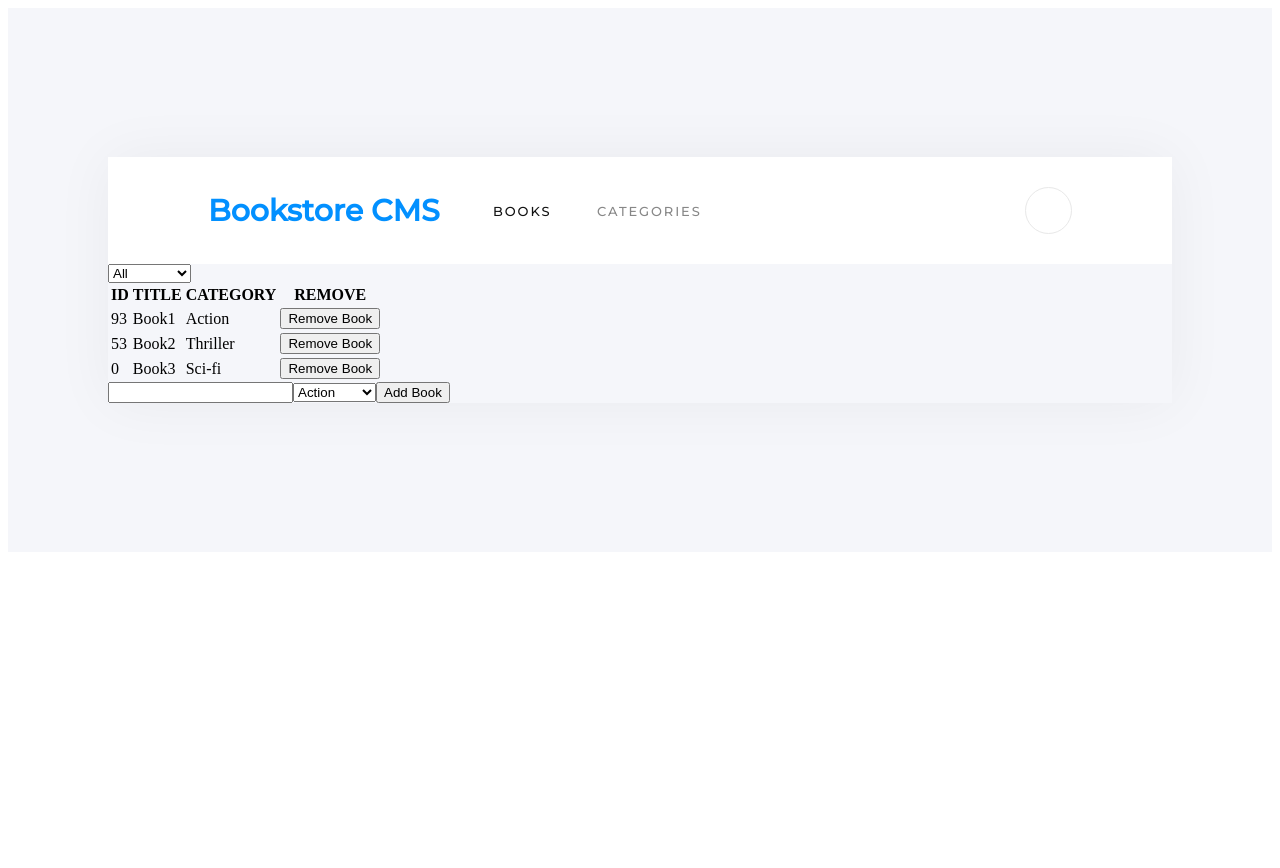
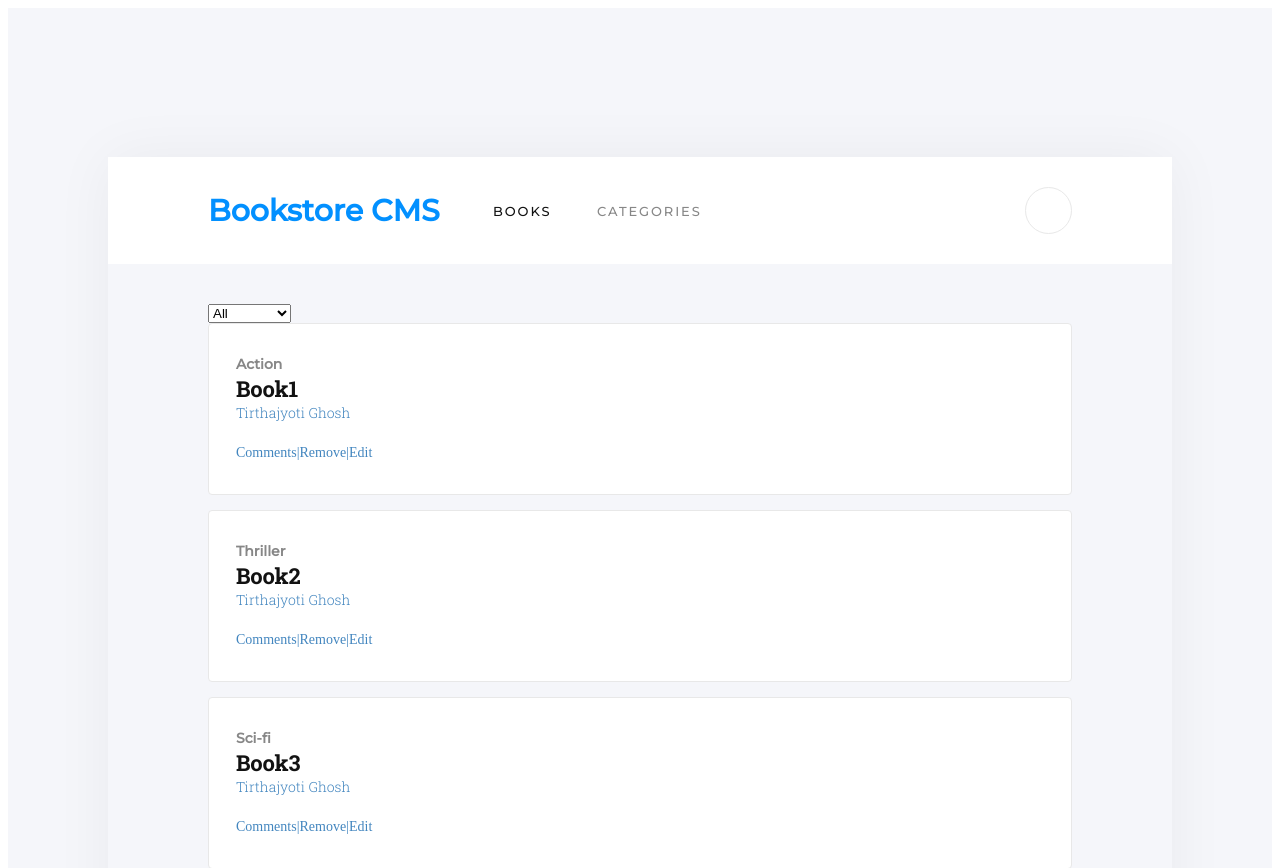
Before and after one commit to kubilaycaglayan/bookstore, a React (Create React App) app: page / in a window 1280 px wide. Shown: the top 868 px of the page. Before the commit the page ends 800 px from the top, so only its background shows below. Built offline with nearby package versions, Linux system fonts and the light colour scheme.

Commit message:
Add style book-information

```diff
--- a/src/components/Book.js
+++ b/src/components/Book.js
@@ -1,3 +1,4 @@
+/* eslint-disable jsx-a11y/click-events-have-key-events */
 import React from 'react';
 import PropTypes from 'prop-types';
 
@@ -5,20 +6,36 @@ const Book = ({ book, handleRemoveBook }) => {
   const { id, title, category } = book;
 
   return (
-    <tr>
-      <td>
-        {id}
-      </td>
-      <td>
-        {title}
-      </td>
-      <td>
-        {category}
-      </td>
-      <td>
-        <button type="button" onClick={() => handleRemoveBook(book)}>Remove Book</button>
-      </td>
-    </tr>
+    <div className="Book-Panel">
+      <div className="book-information">
+        <div className="book-category">
+          {category}
+        </div>
+        <div className="book-title">
+          {title}
+        </div>
+        <div className="book-author">
+          Tirthajyoti Ghosh
+        </div>
+        <div className="book-buttons">
+          <div>Comments</div>
+          <div>|</div>
+          <div role="button" tabIndex="-2" className="remove" onClick={() => handleRemoveBook(book)}>Remove</div>
+          <div>|</div>
+          <div>Edit</div>
+        </div>
+      </div>
+      <div className="completion">
+
+      </div>
+      <div className="divider">
+
+      </div>
+      <div className="chapter">
+
+      </div>
+
+    </div>
   );
 };
 
--- a/src/containers/BooksList.js
+++ b/src/containers/BooksList.js
@@ -21,26 +21,14 @@ const BooksList = props => {
   } = props;
 
   return (
-    <>
+    <div className="books-list">
       <CategoryFilter filter={filter} handleFilterSelect={handleFilterSelect} />
-      <table>
-        <thead>
-          <tr>
-            <th>ID</th>
-            <th>TITLE</th>
-            <th>CATEGORY</th>
-            <th>REMOVE</th>
-          </tr>
-        </thead>
-        <tbody>
-          {
-            books
-              .filter(book => (book.category === filter || filter === 'All'))
-              .map(book => <Book key={book.id} book={book} handleRemoveBook={handleRemoveBook} />)
-          }
-        </tbody>
-      </table>
-    </>
+      {
+        books
+          .filter(book => (book.category === filter || filter === 'All'))
+          .map(book => <Book key={book.id} book={book} handleRemoveBook={handleRemoveBook} />)
+      }
+    </div>
   );
 };
 
--- a/src/styles/style.sass
+++ b/src/styles/style.sass
@@ -1,4 +1,4 @@
-@import url('https://fonts.googleapis.com/css2?family=Montserrat:wght@500&display=swap')
+@import url('https://fonts.googleapis.com/css2?family=Montserrat:wght@500&family=Roboto+Slab:wght@300;700&display=swap')
 
 $bubble-gum-pink: #ff5ab7
 $black: #1e1e1e
@@ -13,6 +13,13 @@ $white: #fafafa
   font-family: Montserrat
   font-size: 13px
   letter-spacing: 1.9px
+  color: $black-three
+
+=Text-Style-6()
+  font-family: 'Roboto Slab'
+  font-size: 22px
+  font-weight: bold
+  letter-spacing: -0.2px
   color: $black-three
 
 =Text-Style-7()
@@ -61,3 +68,55 @@ body
           border-radius: 50%
       main
         background-color: $pale-grey
+        padding: 40px 100px
+        .Book-Panel
+          margin-bottom: 15px
+          padding: 32px 27px
+          border-radius: 4px
+          border: solid 1px #e8e8e8
+          background-color: #ffffff
+          .book-information
+            .book-category
+              width: 49px
+              height: 18px
+              opacity: 0.5
+              font-family: Montserrat
+              font-size: 14px
+              font-weight: bold
+              font-stretch: normal
+              font-style: normal
+              line-height: 1.1rem
+              letter-spacing: normal
+              color: $black-three
+            .book-title
+              width: 197px
+              height: 29px
+              +Text-Style-6()
+            .book-author
+              height: 19px
+              font-family: 'Roboto Slab'
+              font-size: 14px
+              font-weight: 300
+              font-stretch: normal
+              font-style: normal
+              line-height: normal
+              letter-spacing: normal
+              color: #4386bf
+            .book-buttons
+              @include flex-it($justify-content: flex-left, $align-items: center)
+              margin-top: 21px
+              width: 73px
+              height: 19px
+              font-family: RobotoSlab
+              font-size: 14px
+              font-weight: 300
+              font-stretch: normal
+              font-style: normal
+              line-height: normal
+              letter-spacing: normal
+              color: #4386bf
+              .remove
+                cursor: pointer
+          .completion
+          .divider
+          .chapter
```
